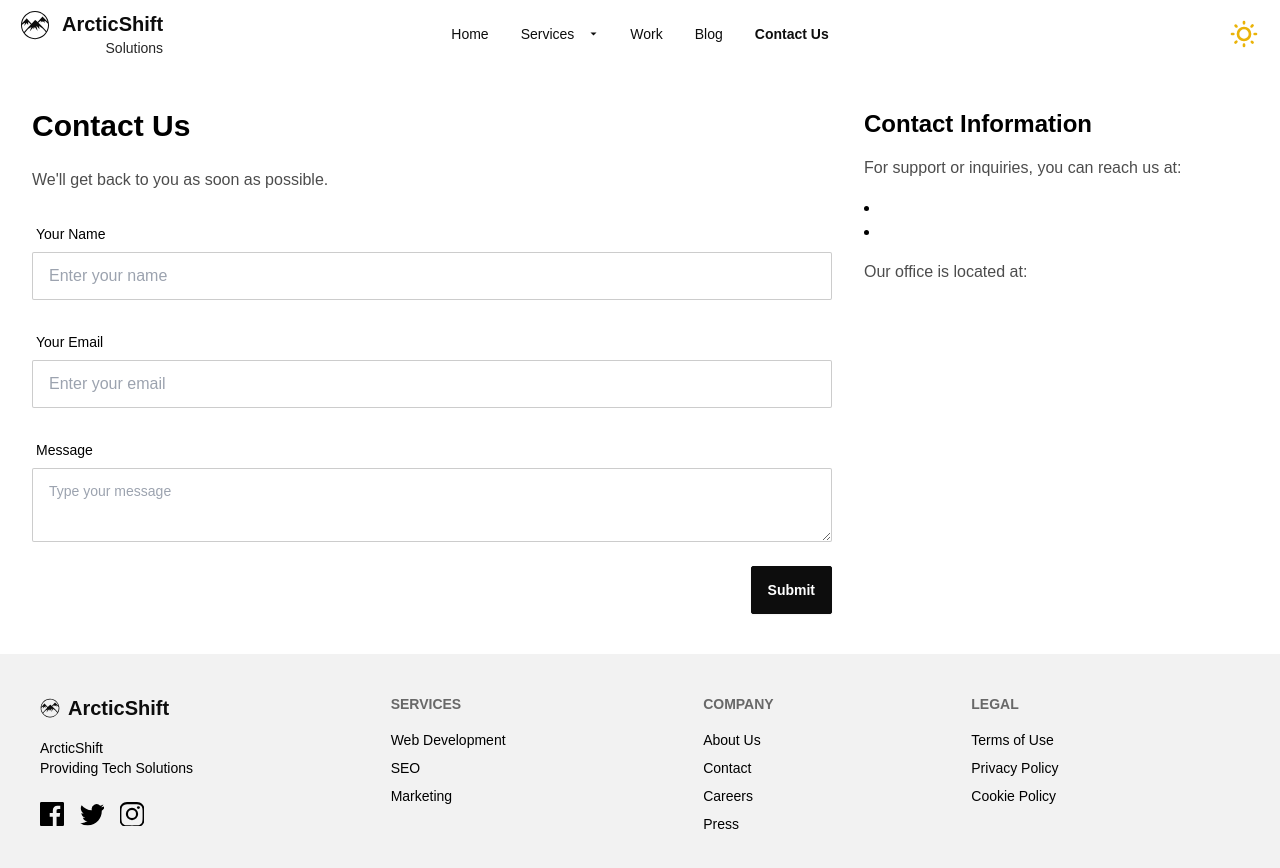
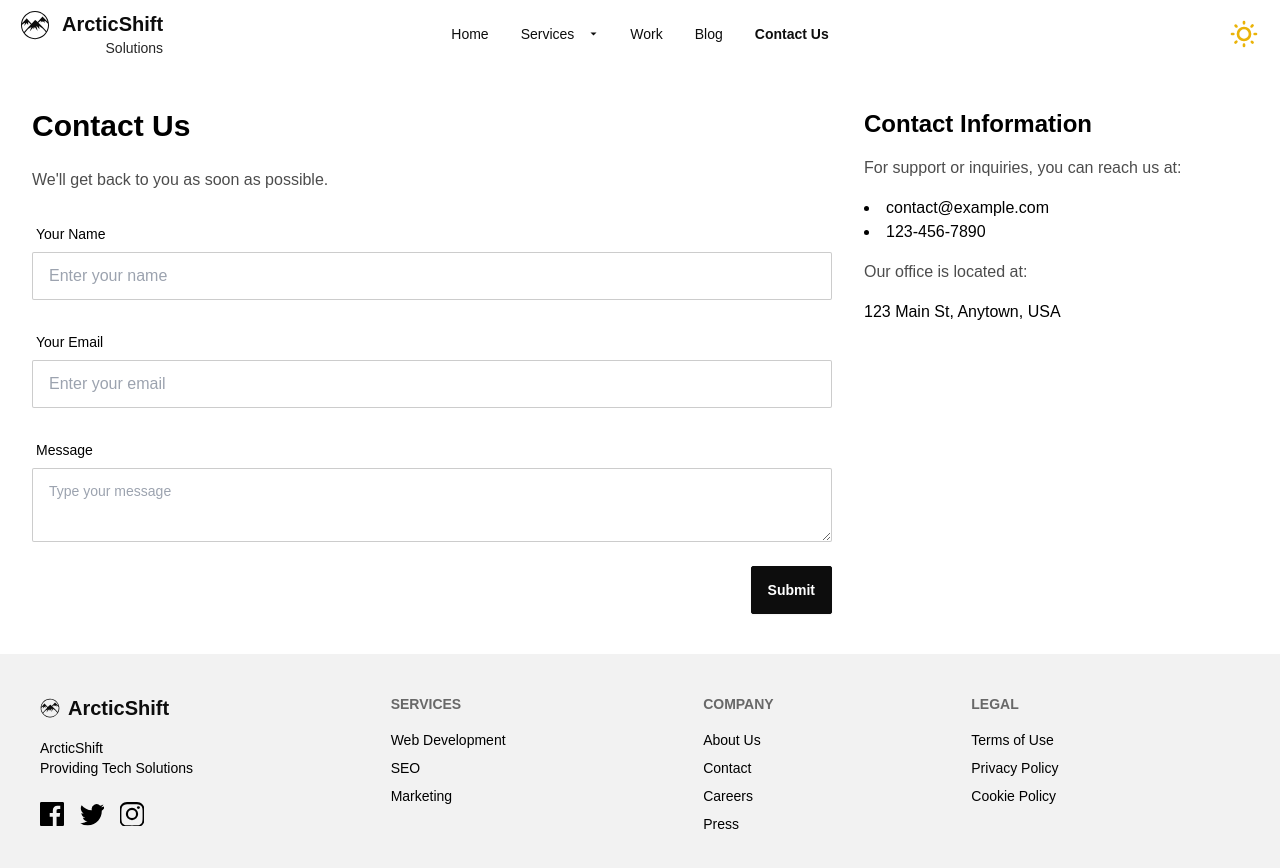
Before and after one commit to marco-baldan/ArcticShift, a Next.js app: page /contact in a window 1280 px wide. Shown: the top 868 px of the page. Built offline with nearby package versions, Linux system fonts and the light colour scheme.

Commit message:
contact form updates

```diff
--- a/app/contact/page.tsx
+++ b/app/contact/page.tsx
@@ -7,17 +7,13 @@ type ContactInfo = {
   address: string;
 };
 
-type ContactProps = {
-  title?: string;
-  subtitle?: string;
-  contactInfo?: ContactInfo; // Make it optional
+const contactInfo: ContactInfo = {
+  email: 'contact@example.com',
+  phone: '123-456-7890',
+  address: '123 Main St, Anytown, USA',
 };
 
-const ContactForm: React.FC<ContactProps> = ({
-  title = 'Contact Us',
-  subtitle = "We'll get back to you as soon as possible.",
-  contactInfo = { email: '', phone: '', address: '' }, // Default value
-}) => {
+export default function ContactPage() {
   const [formData, setFormData] = useState({
     name: '',
     email: '',
@@ -63,8 +59,8 @@ const ContactForm: React.FC<ContactProps> = ({
     <div className="w-full py-10 flex justify-center">
       <div className="container grid gap-8 px-6 md:grid-cols-3 md:px-8">
         <div className="md:col-span-2 space-y-6">
-          <h1 className="text-3xl font-bold text-base-content">{title}</h1>
-          <p className="text-base-content/70">{subtitle}</p>
+          <h1 className="text-3xl font-bold text-base-content">Contact Us</h1>
+          <p className="text-base-content/70">We'll get back to you as soon as possible.</p>
           <form
             name="contact"
             method="POST"
@@ -149,7 +145,7 @@ const ContactForm: React.FC<ContactProps> = ({
       </div>
     </div>
   );
-};
+}
 
 function SuccessIcon() {
   return (
@@ -166,5 +162,3 @@ function ErrorIcon() {
     </svg>
   );
 }
-
-export default ContactForm;
```
